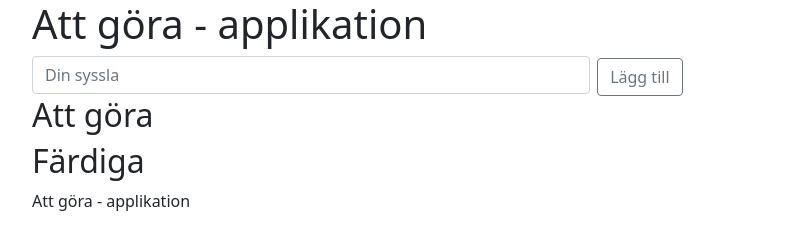
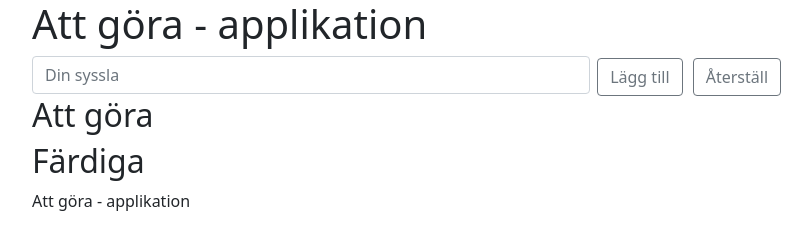
Before and after one commit to maisa80/To-do-List, a plain HTML site: page index.html in a window 1280 px wide. Shown: the whole page, without its empty margins (50-862 px from the left). Drawn offline with nearby package versions, Linux system fonts and the light colour scheme.

Commit message:
add restet button

```diff
--- a/index.html
+++ b/index.html
@@ -19,7 +19,7 @@
 
       <input id="input" type="text" class="form-control" placeholder="Din syssla">
       <button class="btn btn-outline-secondary" type="button" id="addBtn">Lägg till</button>
-      <!-- <button class="btn btn-outline-secondary" type="button" id="resetBtn">Återställ</button> -->
+      <button class="btn btn-outline-secondary" type="button" id="resetBtn">Återställ</button>
 
     </div>
     <section id="toDoSection">
```
